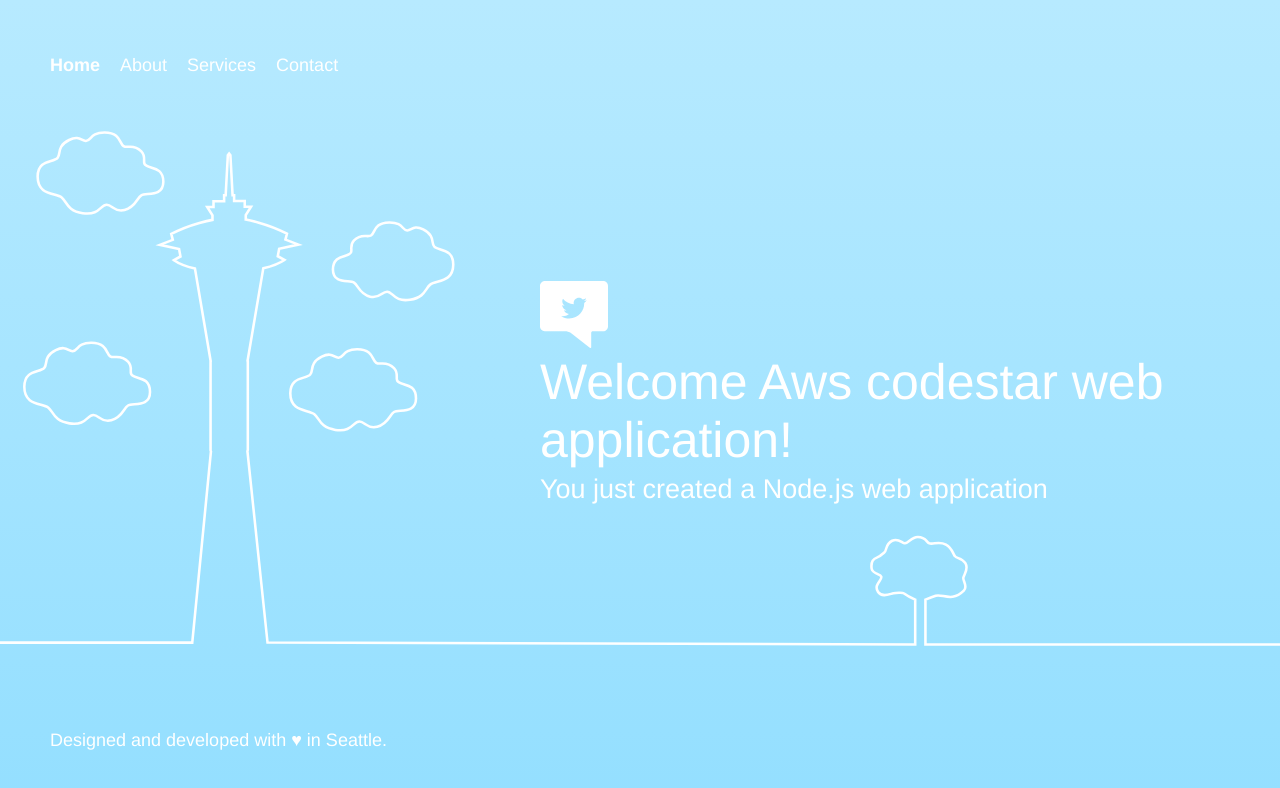
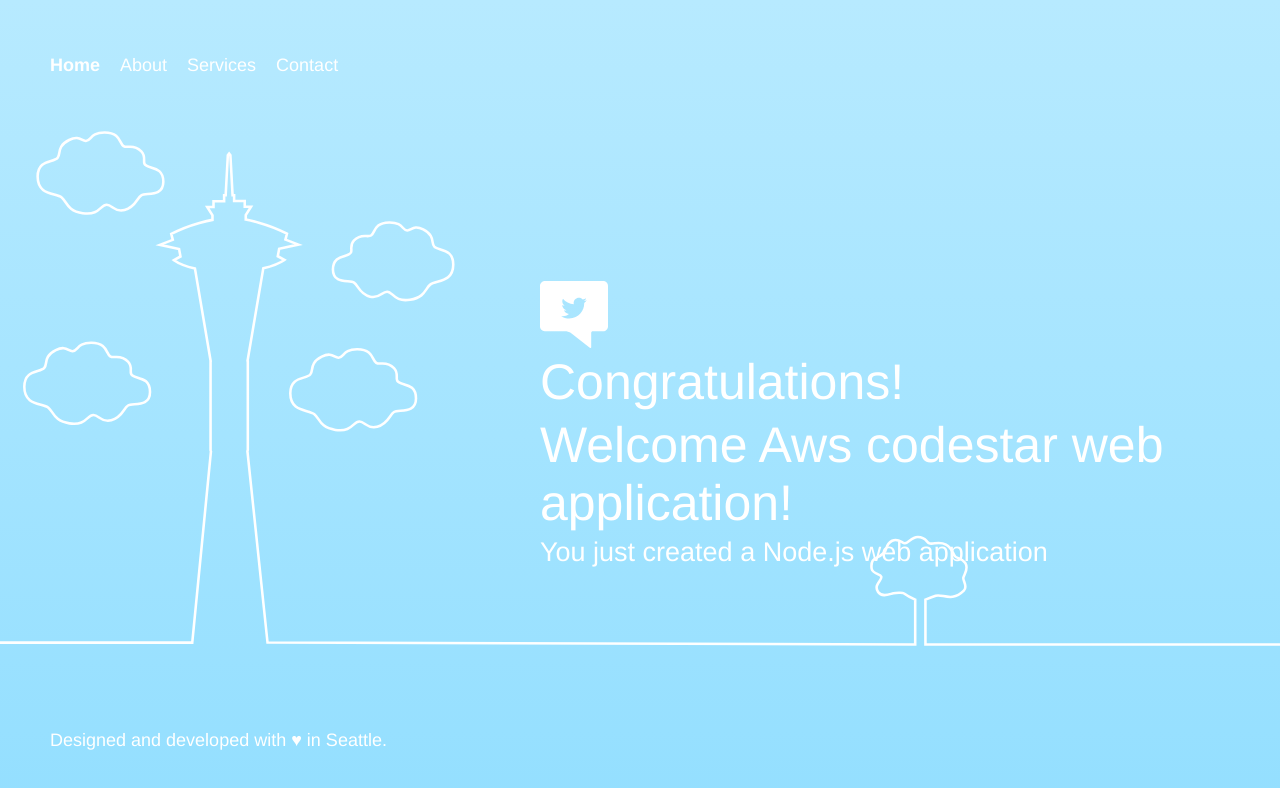
Before and after one commit to chandra1111111/codestar, a website: page public/index.html in a window 1280 px wide. Drawn offline with Linux system fonts and the light colour scheme.

Commit message:
this is change index file

```diff
--- a/public/index.html
+++ b/public/index.html
@@ -58,6 +58,7 @@
         <div class="message">
             <a class="twitter-link" href="http://twitter.com/home/?status=I%20created%20a%20project%20with%20AWS%20CodeStar!%20%23AWS%20%23AWSCodeStar%20https%3A%2F%2Faws.amazon.com%2Fcodestar"><img src="assets/img/tweet.svg" /></a>
             <div class="text">
+                <h1>Congratulations!</h1>
                 <h1>Welcome Aws codestar web application!</h1>
                 <h2>You just created a Node.js web application</h2>
             </div>
```
